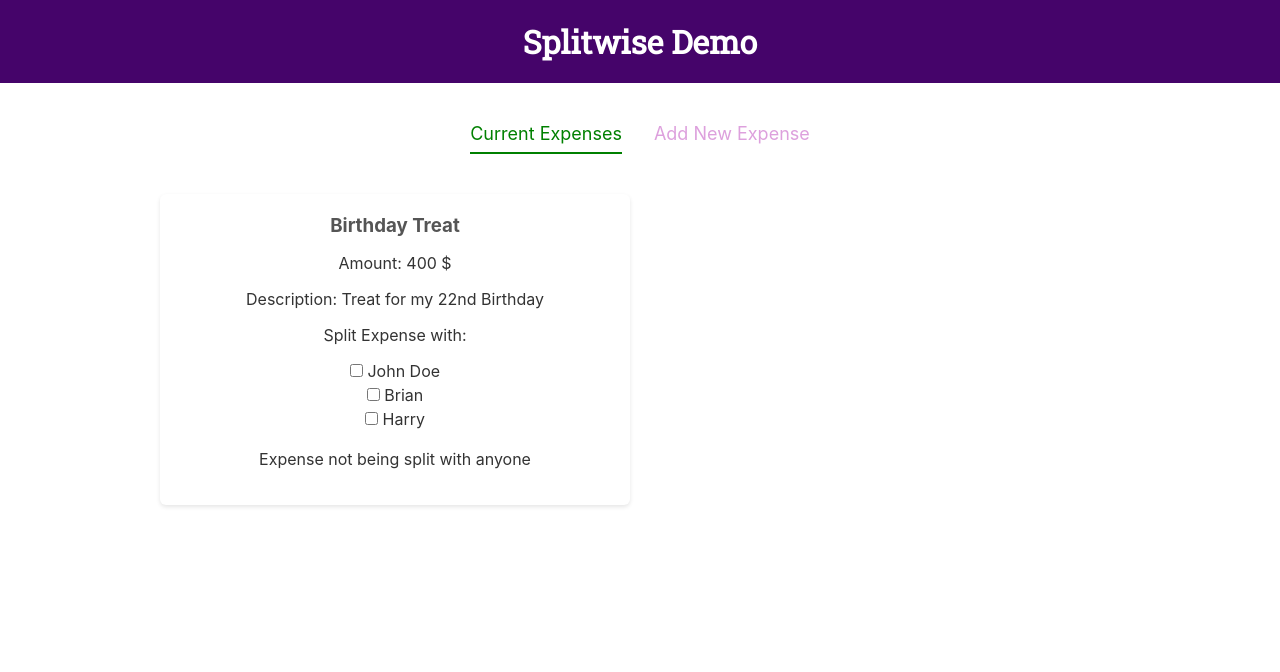
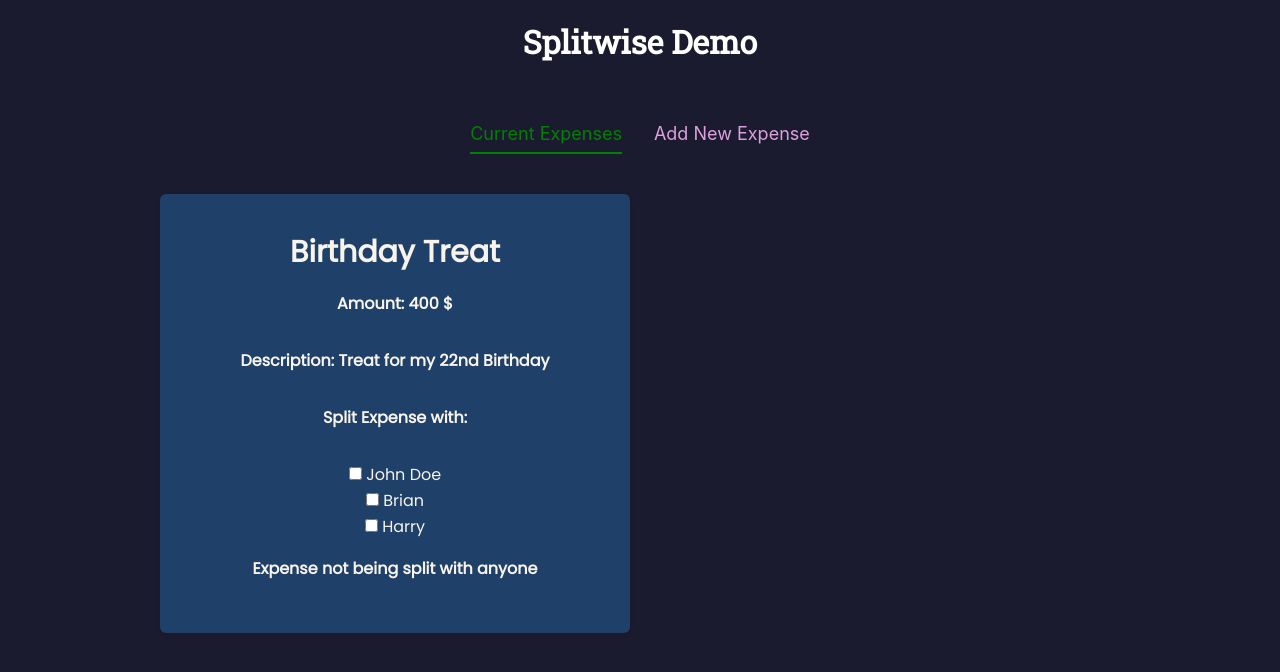
Before and after one commit to maskedTitan/svelte-splitwise, a Svelte app: page / in a window 1280 px wide. Shown: the top 672 px of the page. Built offline with nearby package versions, Linux system fonts and the light colour scheme.

Commit message:
modified styles

```diff
--- a/public/global.css
+++ b/public/global.css
@@ -13,6 +13,7 @@
 	box-sizing: border-box;
 	font-family: -apple-system, BlinkMacSystemFont, "Segoe UI", Roboto, Oxygen-Sans, Ubuntu, Cantarell, "Helvetica Neue",
 		sans-serif;
+	background: #1b1b2f;
 }
 
 a {
--- a/src/Expenses/CreateExpense.svelte
+++ b/src/Expenses/CreateExpense.svelte
@@ -71,6 +71,7 @@
   label {
     margin: 10px 10px;
     text-align: left;
+    color: white;
   }
   .error {
     font-weight: bold;
--- a/src/Expenses/ExpenseDetails.svelte
+++ b/src/Expenses/ExpenseDetails.svelte
@@ -2,6 +2,7 @@
   import FriendStore from "../Stores/FriendStore.js";
   import expenses, { duplicateExpenses } from "../Stores/ExpenseStore.js";
   import Card from "../UI/Card.svelte";
+  import Button from "../UI/Button.svelte";
 
   export let expense;
   let defaultFriend = "";
@@ -23,23 +24,34 @@
     let updatedAmount = (
       duplicateExpenses[expenseIndex].amount /
       (checkboxCount.length + 1)
-    ).toFixed(2); //for testing
+    ).toFixed(2);
 
     expenses.updateAmount(id, updatedAmount);
   }
 </script>
 
 <style>
+  @import url("https://fonts.googleapis.com/css2?family=Poppins&display=swap");
   .expense {
     text-align: center;
+    background: #1f4068;
+    color: #f8f3eb;
+    font-family: "Poppins", sans-serif;
   }
   h3 {
+    padding-top: 1rem;
     margin: 0 auto;
-    color: #555;
+    color: #f8f3eb;
+    font-size: 30px;
+  }
+  p {
+    padding-bottom: 1rem;
+    font-weight: bold;
   }
   .friends {
     display: flex;
     flex-direction: column;
+    font-weight: 400;
   }
 </style>
 
--- a/src/Friends/FriendsList.svelte
+++ b/src/Friends/FriendsList.svelte
@@ -57,6 +57,9 @@
     font-family: "Roboto Slab", serif;
     text-align: center;
   }
+  h3 {
+    color: white;
+  }
   h4 {
     font-family: "Roboto Slab", serif;
     font-weight: bold;
@@ -94,7 +97,7 @@
         <div class:error={isValid === false}>{error}</div>
       {/if}
       <input type="text" bind:value={newFriend.name} />
-      <Button type="primary" flat>Add Friend</Button>
+      <Button type="secondary" flat>Add Friend</Button>
     </div>
   </form>
 </div>
--- a/src/UI/Card.svelte
+++ b/src/UI/Card.svelte
@@ -1,6 +1,6 @@
 <style>
   .card {
-    background: white;
+    background: #1f4068;
     padding: 20px;
     border-radius: 6px;
     box-shadow: 0px 2px 4px rgba(0, 0, 0, 0.1);
--- a/src/UI/Header.svelte
+++ b/src/UI/Header.svelte
@@ -1,6 +1,6 @@
 <style>
   header {
-    background: #45046a;
+    background: #1b1b2f;
     padding: 20px;
   }
   h1 {
```
